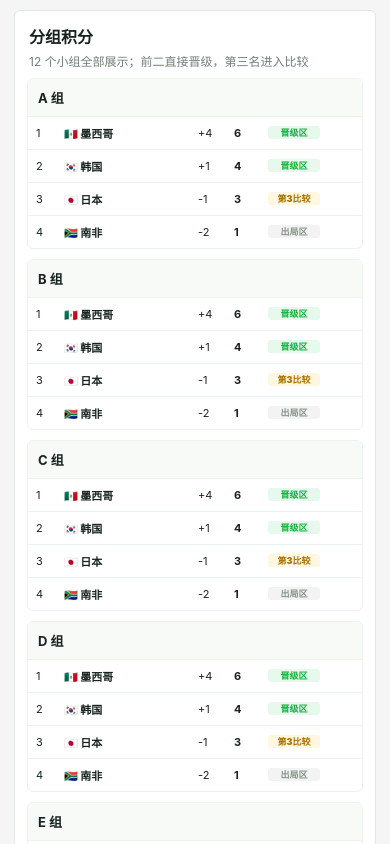
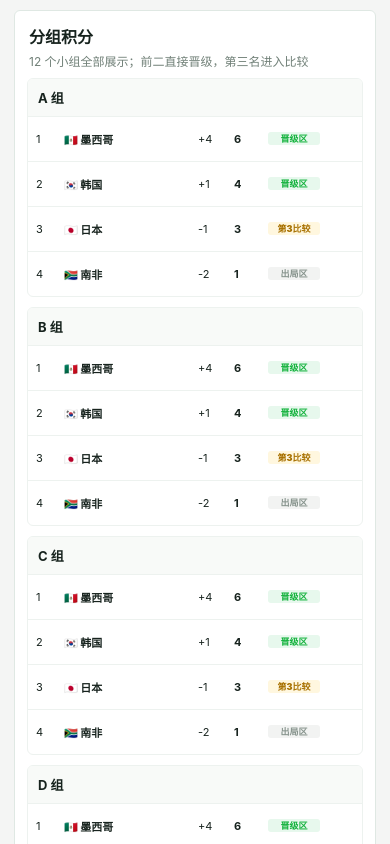
Before and after one commit to ZhengyangZou/worldcup-2026-pwa, a React (Vite) app in the folder worldcup-2026-pwa/: page / in a window 390 px wide. Shown: the part 1460-2304 px from the top of the page. Built offline with nearby package versions, Linux system fonts and the light colour scheme.

Commit message:
style: improve mobile touch targets

```diff
--- a/worldcup-2026-pwa/src/App.css
+++ b/worldcup-2026-pwa/src/App.css
@@ -421,6 +421,9 @@
 }
 
 .standing-row a {
+  display: inline-flex;
+  align-items: center;
+  min-height: 28px;
   color: inherit;
   text-decoration: none;
 }
@@ -603,6 +606,9 @@
 }
 
 .detail-links a {
+  display: inline-flex;
+  align-items: center;
+  min-height: 28px;
   padding: 5px 8px;
   border: 1px solid #d8eadf;
   border-radius: 4px;
```
